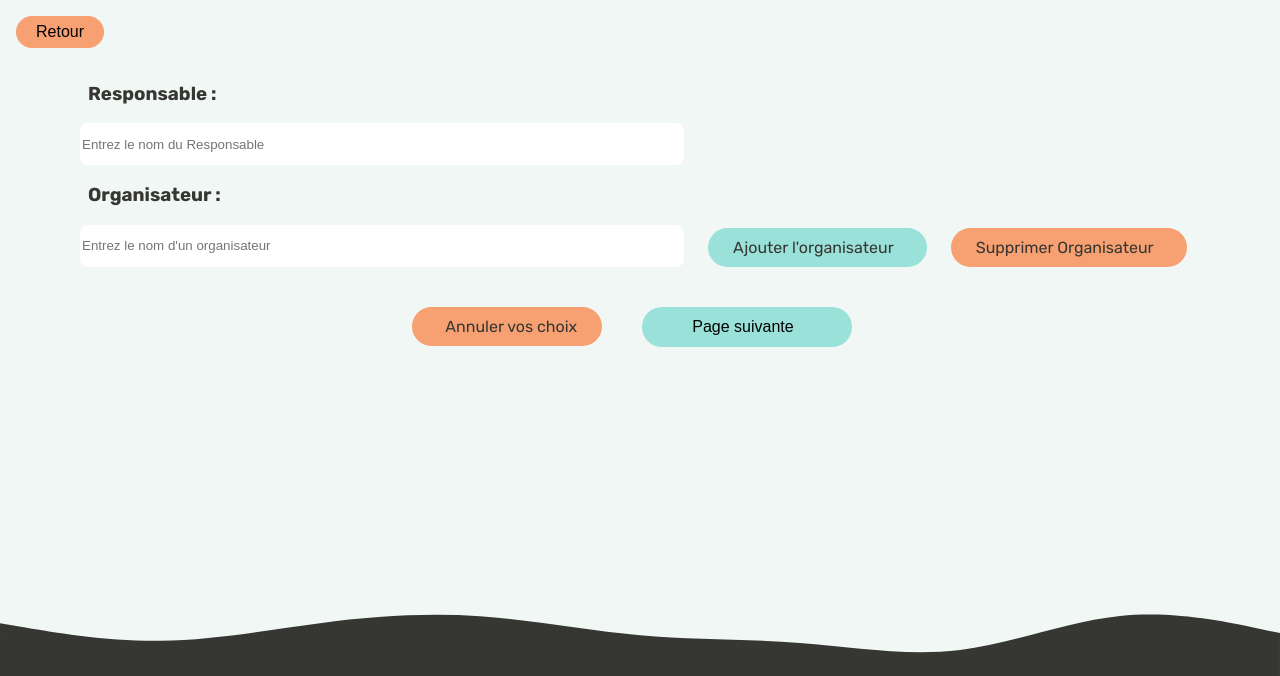
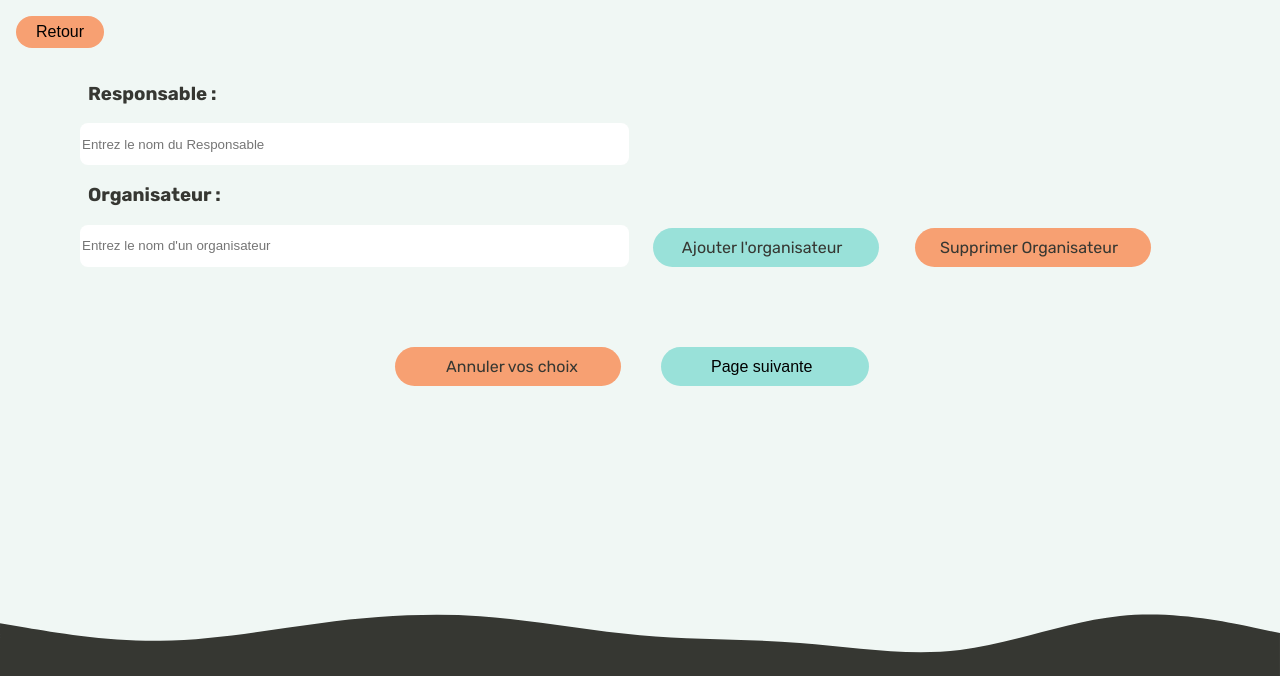
Before and after one commit to GroupeSAETPA1/Festiplan, a PHP site: page /views/creation/createFestival2.php in a window 1280 px wide. Shown: the part 51-727 px from the top of the page. Run offline with PHP 8.4, Linux system fonts and the light colour scheme; style sheets or scripts are compiled from the project's sources.

Commit message:
Debut du responsif !!!!!!!!

```diff
--- a/FestiplanWeb/static/style/css/createFestiplan/button.css
+++ b/FestiplanWeb/static/style/css/createFestiplan/button.css
@@ -28,8 +28,9 @@
   background-color: #85dbd2;
 }
 
-.valid {
-  line-height: 2.5;
+.page-suivante {
+  width: 26vh;
+  height: 4.8vh;
   padding: 0 50px;
   font-size: 1rem;
   text-align: center;
@@ -37,8 +38,9 @@
   border-style: none;
   background-color: #99E1D9;
 }
-.valid:hover {
+.page-suivante:hover {
   background-color: #85dbd2;
+  scale: 1.05;
 }
 
 .mon-compte {
@@ -71,7 +73,7 @@
   cursor: pointer;
   background-color: #99E1D9;
   transition: background-color 0.3s ease;
-  width: fit-content;
+  width: 22vh;
   height: fit-content;
   border-radius: 30px;
   margin-left: 3vh;
@@ -92,7 +94,7 @@
   width: fit-content;
   height: fit-content;
   border-radius: 30px;
-  margin-left: 3vh;
+  margin-left: 4.5vh;
 }
 
 .suppOrga:hover {
@@ -107,7 +109,7 @@
   cursor: pointer;
   background-color: #F7A072;
   transition: background-color 0.3s ease;
-  width: fit-content;
+  width: 22vh;
   height: fit-content;
   border-radius: 30px;
   margin-left: 3vh;
@@ -118,4 +120,19 @@
   scale: 1.05;
 }
 
+.valider {
+  width: 26vh;
+  height: 4.8vh;
+  padding: 0 50px;
+  font-size: 1rem;
+  text-align: center;
+  border-radius: 30px;
+  border-style: none;
+  background-color: #99E1D9;
+}
+.valider:hover {
+  background-color: #85dbd2;
+  scale: 1.05;
+}
+
 /*# sourceMappingURL=button.css.map */
--- a/FestiplanWeb/static/style/css/createFestiplan/createFestiplan.css
+++ b/FestiplanWeb/static/style/css/createFestiplan/createFestiplan.css
@@ -42,14 +42,19 @@ header .logo i {
 }
 
 .Description {
-  display: flex;
-  justify-content: flex-end;
-  padding: 0 10vh;
+  width: 55vw;
 }
 
 .flex-row {
   display: flex;
   flex-direction: row;
+}
+
+.first-row {
+  justify-content: space-between;
+}
+
+.end-row {
   align-items: flex-end;
 }
 
@@ -57,7 +62,7 @@ header .logo i {
   display: flex;
   flex-direction: row;
   justify-content: center;
-  margin-top: 5vh;
+  margin-top: 10vh;
 }
 
 hr {
@@ -96,7 +101,7 @@ hr {
   margin: 0.5vh;
 }
 
-.fa-delete-left {
+.fa-trash-can {
   margin: 0.5vh;
 }
 
--- a/FestiplanWeb/static/style/css/createFestiplan/input.css
+++ b/FestiplanWeb/static/style/css/createFestiplan/input.css
@@ -3,15 +3,15 @@
 /* ne codez pas ici, c'est le fichier pour les variables, etc. */
 .text {
   height: 40px;
-  width: 600px;
+  width: 545px;
   border-radius: 1vh;
   border-style: none;
 }
 
 textarea {
   resize: none; /* Empêche le redimensionnement de la zone de texte */
-  height: 300px;
-  width: 1000px;
+  height: 27vh;
+  width: 100%;
   border-radius: 1vh;
   border-style: none;
 }
--- a/FestiplanWeb/static/style/scss/createFestiplan/button.scss
+++ b/FestiplanWeb/static/style/scss/createFestiplan/button.scss
@@ -29,8 +29,9 @@
   }
 }
 
-.valid{
-  line-height: 2.5;
+.page-suivante{
+  width: 26vh;
+  height: 4.8vh;
   padding: 0 50px;
   font-size: 1rem;
   text-align: center;
@@ -40,6 +41,7 @@
 
   &:hover {
     background-color: darken($light-blue,5);
+    scale: 1.05;
   }
 }
 
@@ -74,7 +76,7 @@
   cursor: pointer;
   background-color: $light-blue;
   transition: background-color 0.3s ease;
-  width: fit-content;
+  width: 22vh;
   height: fit-content;
   border-radius: 30px ;
   margin-left: 3vh;
@@ -95,7 +97,7 @@
     width: fit-content;
     height: fit-content;
     border-radius: 30px ;
-    margin-left: 3vh;
+    margin-left: 4.5vh;
 }
 .suppOrga:hover {
   background-color: darken($orange,5);
@@ -109,7 +111,7 @@
   cursor: pointer;
   background-color: $orange;
   transition: background-color 0.3s ease;
-  width: fit-content;
+  width: 22vh;
   height: fit-content;
   border-radius: 30px ;
   margin-left: 3vh;
@@ -118,3 +120,19 @@
   background-color: darken($orange,5);
   scale: 1.05;
 }
+
+.valider{
+  width: 26vh;
+  height: 4.8vh;
+  padding: 0 50px;
+  font-size: 1rem;
+  text-align: center;
+  border-radius: 30px;
+  border-style: none;
+  background-color: $light-blue;
+
+  &:hover {
+    background-color: darken($light-blue,5);
+    scale: 1.05;
+  }
+}
--- a/FestiplanWeb/static/style/scss/createFestiplan/createFestiplan.scss
+++ b/FestiplanWeb/static/style/scss/createFestiplan/createFestiplan.scss
@@ -44,14 +44,18 @@ header {
 }
 
 .Description{
-  display: flex;
-  justify-content: flex-end;
-  padding: 0 10vh;
+  width: 55vw;
+
 }
 
 .flex-row{
   display: flex;
   flex-direction: row;
+}
+.first-row{
+  justify-content: space-between;
+}
+.end-row{
   align-items: flex-end;
 }
 
@@ -59,7 +63,7 @@ header {
   display: flex;
   flex-direction: row;
   justify-content: center;
-  margin-top: 5vh;
+  margin-top: 10vh;
 }
 
 hr {
@@ -96,6 +100,6 @@ hr {
   margin: 0.5vh;
 }
 
-.fa-delete-left{
+.fa-trash-can{
   margin: 0.5vh;
 }
--- a/FestiplanWeb/static/style/scss/createFestiplan/input.scss
+++ b/FestiplanWeb/static/style/scss/createFestiplan/input.scss
@@ -2,15 +2,15 @@
 
 .text{
   height:40px;
-  width:600px;
+  width:545px;
   border-radius: 1vh;
   border-style: none;
 }
 
 textarea {
   resize: none; /* Empêche le redimensionnement de la zone de texte */
-  height:300px;
-  width:1000px;
+  height:27vh;
+  width:100%;
   border-radius: 1vh;
   border-style: none;
 
--- a/FestiplanWeb/views/creation/createFestival2.php
+++ b/FestiplanWeb/views/creation/createFestival2.php
@@ -39,7 +39,7 @@
                            placeholder="Entrez le nom du Responsable"/>
                 </div>
 
-                <div class="flex-row">
+                <div class="flex-row end-row">
                     <div>
                         <h3> <i class="fa-solid fa-circle-exclamation"></i>Organisateur : </h3>
                         <input class="text" type="text" id="rechercheOrga" name="rechercheOrga"
@@ -50,7 +50,7 @@
                     </div>
 
                     <div class="suppOrga">
-                        Supprimer Organisateur <i class="fa-solid fa-delete-left"></i> <!-- TODO fontawesome -->
+                        Supprimer Organisateur <i class="fa-solid fa-trash-can"></i><!-- TODO fontawesome -->
                     </div>
                 </div>
             </div>
@@ -61,7 +61,7 @@
                 <i class="fa-regular fa-circle-xmark"></i>Annuler vos choix  <!-- TODO fontawesome -->
             </div>
             <div class="button-flex-end">
-                <a href="createFestival3.php"><button class="valid">Page suivante <i class="fa-solid fa-arrow-right"></i> </button></a>
+                <a href="createFestival3.php"><button class="page-suivante">Page suivante <i class="fa-solid fa-arrow-right"></i> </button></a>
             </div>
         </div>
         <?php
--- a/FestiplanWeb/views/creation/createFestival3.php
+++ b/FestiplanWeb/views/creation/createFestival3.php
@@ -34,7 +34,7 @@
         <div class="wrapper">
             <div class="container">
 
-            <div class="flex-row">
+            <div class="flex-row end-row">
                 <div>
                     <h3><i class="fa-solid fa-circle-exclamation"></i>Spectacle :</h3>
                     <select>
@@ -47,7 +47,7 @@
                 </div>
             </div>
 
-            <div class="flex-row">
+            <div class="flex-row end-row">
                 <div>
                     <h3><i class="fa-solid fa-circle-exclamation"></i>Scène :</h3>
                     <select>
@@ -75,7 +75,7 @@
                 <i class="fa-regular fa-circle-xmark"></i>Annuler vos choix  <!-- TODO fontawesome -->
             </div>
             <div class="button-flex-end">
-                <button class="valid">Valider <i class="fa-solid fa-check"></i></button>
+                <button class="valider">Valider <i class="fa-solid fa-check"></i></button>
             </div>
         </div>
         <?php
```
Also changed, not shown: FestiplanWeb/static/style/css/createFestiplan/responsive.css (added, +11 -0 lines), FestiplanWeb/static/style/scss/createFestiplan/responsive.scss (added, +12 -0 lines), FestiplanWeb/views/creation/createFestival.php (+4 -3 lines), 3 other files.
